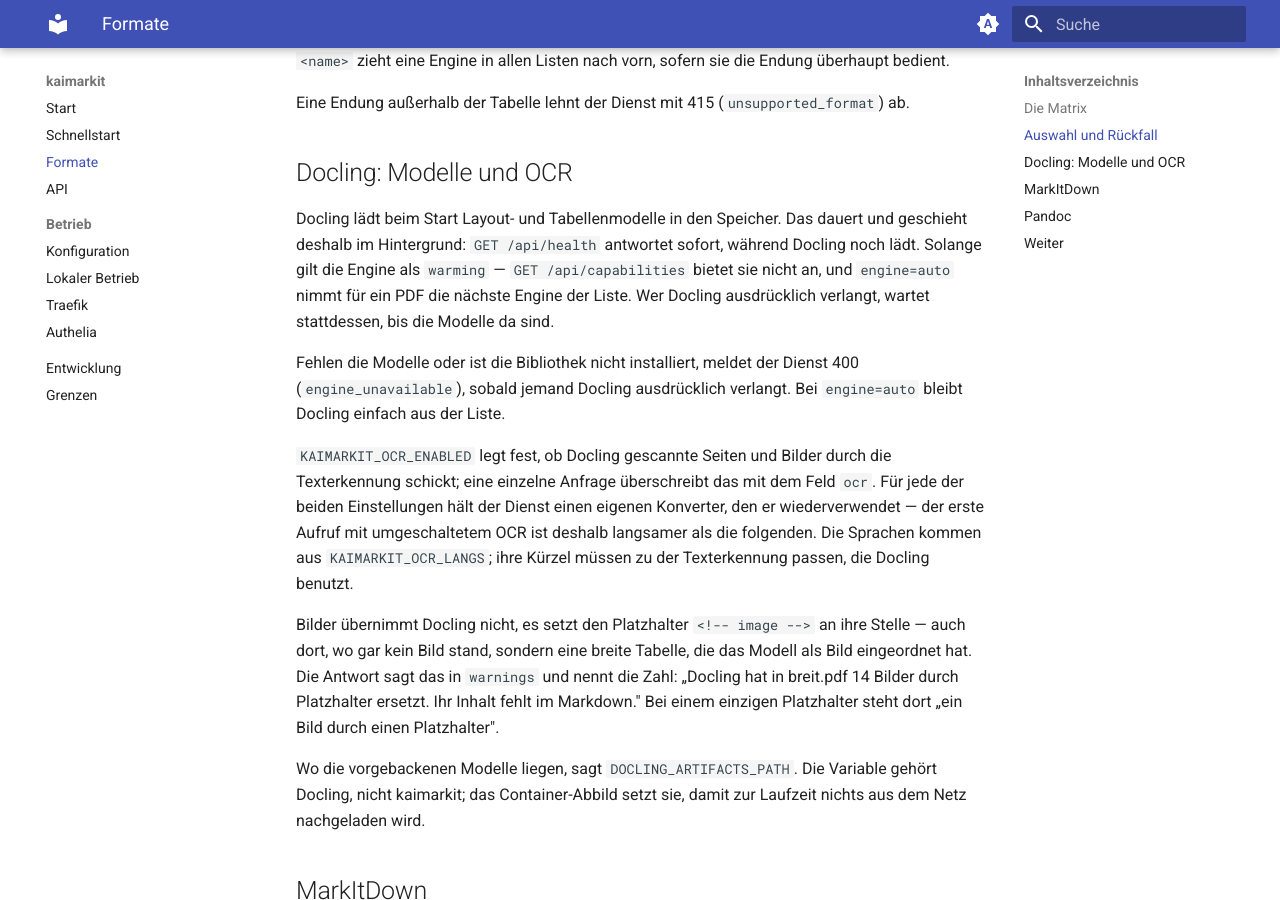
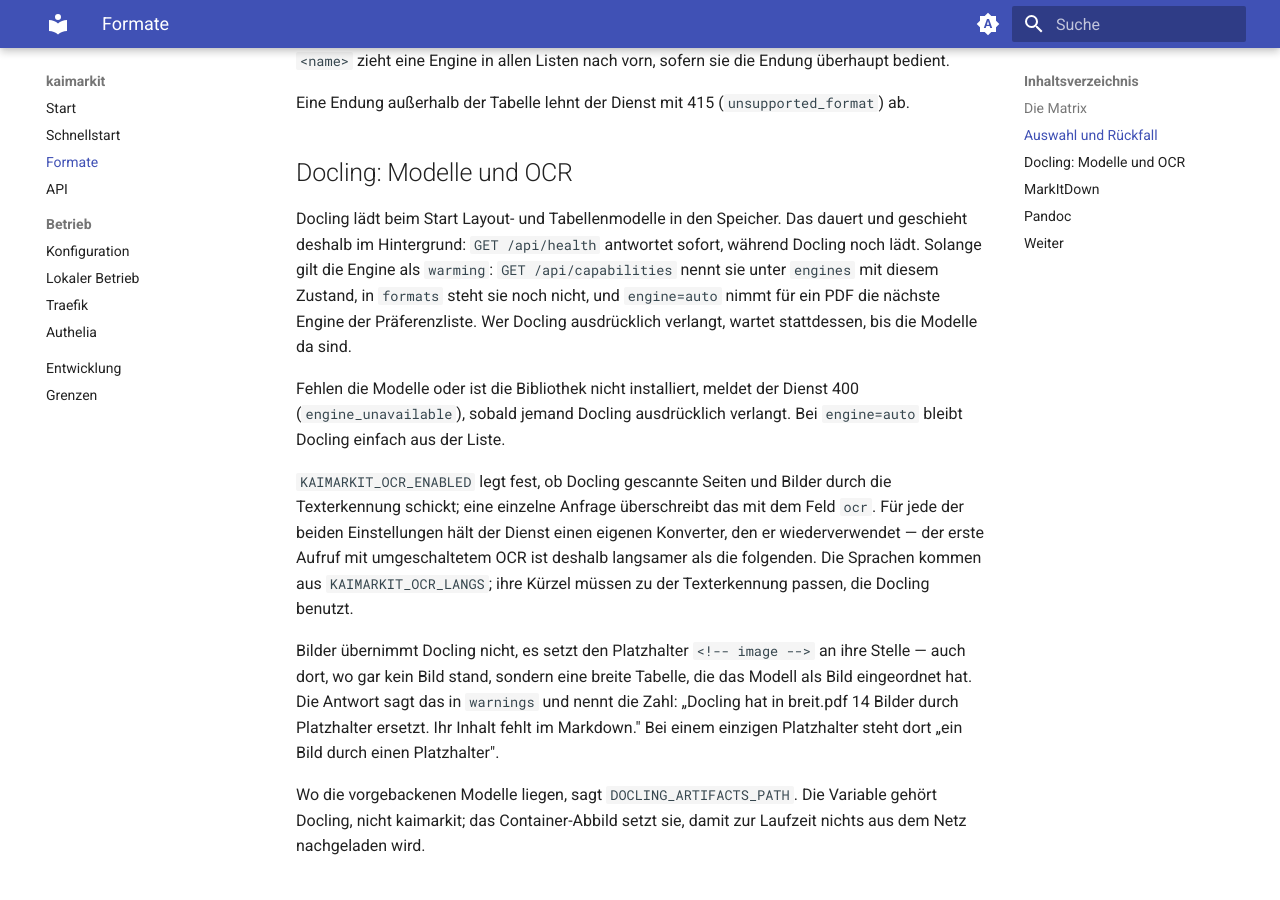
Before and after one commit to 0x2e6b6169/kaimarkit, an MkDocs documentation site: the page built from docs/formate.md, in a window 1280 px wide and 900 px high, scrolled down 1284 px. Built offline with MkDocs 1.6.1 and Material for MkDocs 9.7.7, drawn with Linux system fonts in a browser that asks for light colours; the version menu is left out.

Commit message:
docs: warming engines are offered by /api/capabilities, not hidden
A warming engine is listed under engines with that state; only formats
omits it until it is ready. engine=auto skips it, an explicit request
waits. Matches contracts/api.md, api/meta.py and registry.engines_for().

Co-Authored-By: Claude Fable 5.1 <noreply@anthropic.com>

```diff
--- a/docs/formate.md
+++ b/docs/formate.md
@@ -50,10 +50,10 @@ Eine Endung außerhalb der Tabelle lehnt der Dienst mit 415 (`unsupported_format
 
 Docling lädt beim Start Layout- und Tabellenmodelle in den Speicher. Das dauert
 und geschieht deshalb im Hintergrund: `GET /api/health` antwortet sofort, während
-Docling noch lädt. Solange gilt die Engine als `warming` — `GET /api/capabilities`
-bietet sie nicht an, und `engine=auto` nimmt für ein PDF die nächste Engine der
-Liste. Wer Docling ausdrücklich verlangt, wartet stattdessen, bis die Modelle da
-sind.
+Docling noch lädt. Solange gilt die Engine als `warming`: `GET /api/capabilities`
+nennt sie unter `engines` mit diesem Zustand, in `formats` steht sie noch nicht,
+und `engine=auto` nimmt für ein PDF die nächste Engine der Präferenzliste. Wer
+Docling ausdrücklich verlangt, wartet stattdessen, bis die Modelle da sind.
 
 Fehlen die Modelle oder ist die Bibliothek nicht installiert, meldet der Dienst
 400 (`engine_unavailable`), sobald jemand Docling ausdrücklich verlangt. Bei
```
